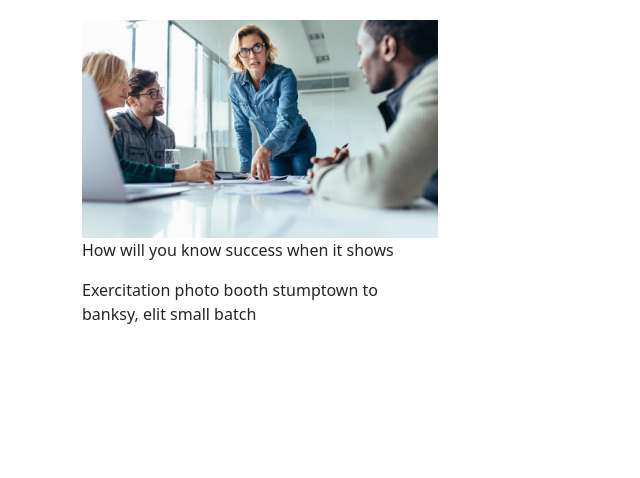
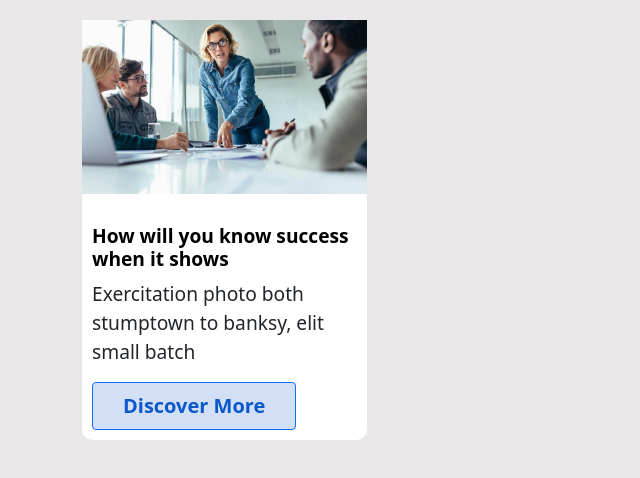
Before and after one commit to alikhan40310/BEM-technique-SASS, a plain HTML site: page index.html in a window 1280 px wide. Shown: the whole page, without its empty margins (0-640 px from the left). Drawn offline with Linux system fonts and the light colour scheme.

Commit message:
other changes

```diff
--- a/index.html
+++ b/index.html
@@ -17,21 +17,23 @@
 
 </head>
 <body>
+	<section>
 	<div class="container">
 		<div class="row">
 			<div class="col-md-4">
 				<div class="block">
 					<img class="img__style img" src="image/thumbnail.jpg" alt="">
 					<div class="text">
-						<p>How will you know success when it shows</p>
-						<p>Exercitation photo booth stumptown to banksy, elit small batch</p>
+						<h3 class="heading text__style">How will you know success when it shows</h3>
+						<p  class="innertext inner__style">Exercitation photo both stumptown to banksy, elit small batch</p>
+						<a href="#" class="btn btn-primary btn__style">discover More</a>
 					</div>
 				</div>
 			</div>
 
 		</div>
 	</div>
-
+</section>
 
 
 
--- a/style/style.scss
+++ b/style/style.scss
@@ -1,7 +1,7 @@
 @import './variables';
-body {
-    background-color: $bg-color;
-    width: 100%;
+
+section {
+    background-color: $bg-light-gray;
     height: 100vh;
 }
 @mixin flex {
@@ -12,20 +12,51 @@ body {
     align-items: center;
 }
 .block {
-
     // @include flex;
     width: 100%;
     height: auto;
+    margin-top: 20px;
     background-color: $white;
-    margin-top: 20px;
+    border-bottom-left-radius: 10px;
+    border-bottom-right-radius: 10px;
+    h3{
+        margin-top: 20px;
+        font-size: 1.2rem;
+        font-weight: 600;
+        color: $text-color;
+        transition: all 0.3s ease;
+        cursor: pointer;
+    }
+    .inner__style {
+        font-size: 1.2rem;
+        margin-top: 10px;
+    }
+    .text {
+        padding:10px;
+      }
 
+}
+.block .text__style:hover {
+    color:$primary-color;
 }
 .block .img {
     width: 100%;
     height: auto;
     transition: all 0.5s ease;
 }
-.block .img__style:hover {
-
+.block:hover .img__style{
     opacity: 0.5;
 }
+.block .btn__style {
+    background-color: rgba($bluecolor, $alpha:0.2);
+    color: $text-blue;
+    font-size: 20px;
+    padding: 8px 30px;
+    text-transform: capitalize;
+    font-weight: 600;
+    &:hover {
+        background-color: $text-blue;
+        color: $white;
+    }
+
+}
--- a/style/variables.scss
+++ b/style/variables.scss
@@ -3,3 +3,8 @@ $padstyle: 0.5rem;
 $full: 100%;
 $white: #fff;
 $bg-color: #973939;
+$text-color: #000;
+$alpha: 0.5;
+$bluecolor: rgba(32, 95, 211, 0.2);
+$text-blue:#0a58ca;
+$bg-light-gray:rgb(233, 231, 231);
```
Also changed, not shown: style/style.css, 1 other file.
